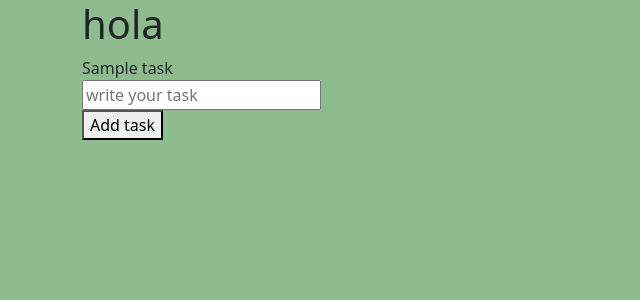
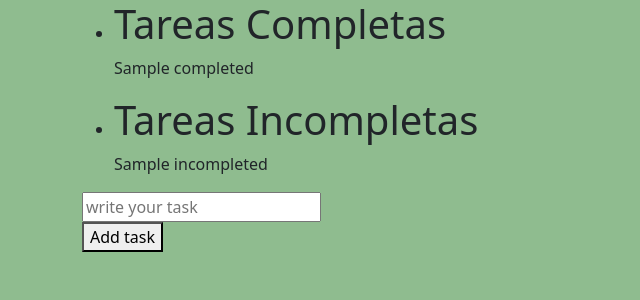
Before and after one commit to Cova97/AppWeb, a Flask app: template templates/index.html in a window 1280 px wide. Shown: the top 300 px of the page, without its empty margins (0-640 px from the left). Run offline with Flask 2, Linux system fonts and the light colour scheme; the template is opened without the code that fills it: most values are stand-ins (such as "Sample title", 1, 10 or a date in 2020); some libraries are stand-ins or nearby versions.

Commit message:
taks
ya se pueden agregar nuevas task

```diff
--- a/app.py
+++ b/app.py
@@ -9,43 +9,29 @@ url = 'https://api-flask-g929.onrender.com/items'
 def home():
     if request.method == 'GET':
         tasks = requests.get(url).json()
-        print(tasks)
-        response = {'tasks': tasks}
-        return render_template('index.html', response = response)
-    else:
-        abort(505)
-
-if __name__ == "__main__":
-    app.run(debug = True)
-
-"""
-
-
         completed = []
-        incompleted = []
-        for item in item:
-            if item['status'] == True:
-                completed.append(item)
+        incompleted  = []
+        for task in tasks:
+            if task['status'] == True:
+                completed.append(task)
             else:
-                incompleted.append(item)
-        print(f'COMPLETAS: {completed}')
-        print(f'INCOMPLETAS: {incompleted}')
-
+                incompleted.append(task)
+        print(f'Tareas Completas: {completed}')
+        print(f'Tareas Incompletas: {incompleted}')
+        #print(tasks)
+        #response = {'tasks': tasks}
         response = {'completed': completed,
                     'incompleted': incompleted,
                     'counter1': len(completed),
                     'counter2': len(incompleted)}
         return render_template('index.html', response = response)
-
-
-"""
-
-"""
-name = request.form['name']
+    else:
+        name = request.form['name']
         try:
             requests.post(url, json={'name': name})
             return redirect('/')
         except:
             return abort(500)
 
-"""
+if __name__ == "__main__":
+    app.run(debug = True)
--- a/templates/index.html
+++ b/templates/index.html
@@ -1,16 +1,31 @@
 {% extends 'base.html' %}
 {% block content %}
 <div>
-    <h1>hola</h1>
-    {% for t in response.tasks %}
-    {{t.name}}
-    {% endfor %}
+    <ul>
+        <li>
+            <h1>Tareas Completas</h1>
+            {% for t in response.completed %}
+            {{t.name}}
+            {% endfor %}
+        </li>
+    </ul>
+</div>
+
+<div>
+    <ul>
+        <li>
+            <h1>Tareas Incompletas</h1>
+            {% for t in response.incompleted %}
+            {{t.name}}
+            {% endfor %}
+        </li>
+    </ul>
 </div>
 
 <div>
     <form method="post">
         <div>
-            <input type="text" name="mane" id="name" placeholder="write your task">
+            <input type="text" name="name" id="name" placeholder="write your task">
         </div>
         <div>
             <button type="submit">Add task</button>
```
